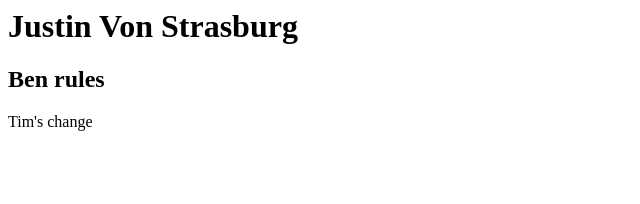
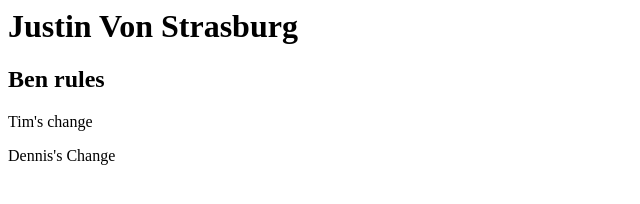
Before and after one commit to timbouchard/git-better, a plain HTML site: page index.html in a window 1280 px wide. Shown: the whole page, without its empty margins (0-640 px from the left). Drawn offline with Linux system fonts and the light colour scheme.

Commit message:
Dennis Change Broseph

```diff
--- a/index.html
+++ b/index.html
@@ -2,3 +2,4 @@
 <h2>Ben rules</h2>
 
 <p>Tim's change</p>
+<p>Dennis's Change</p>
```
